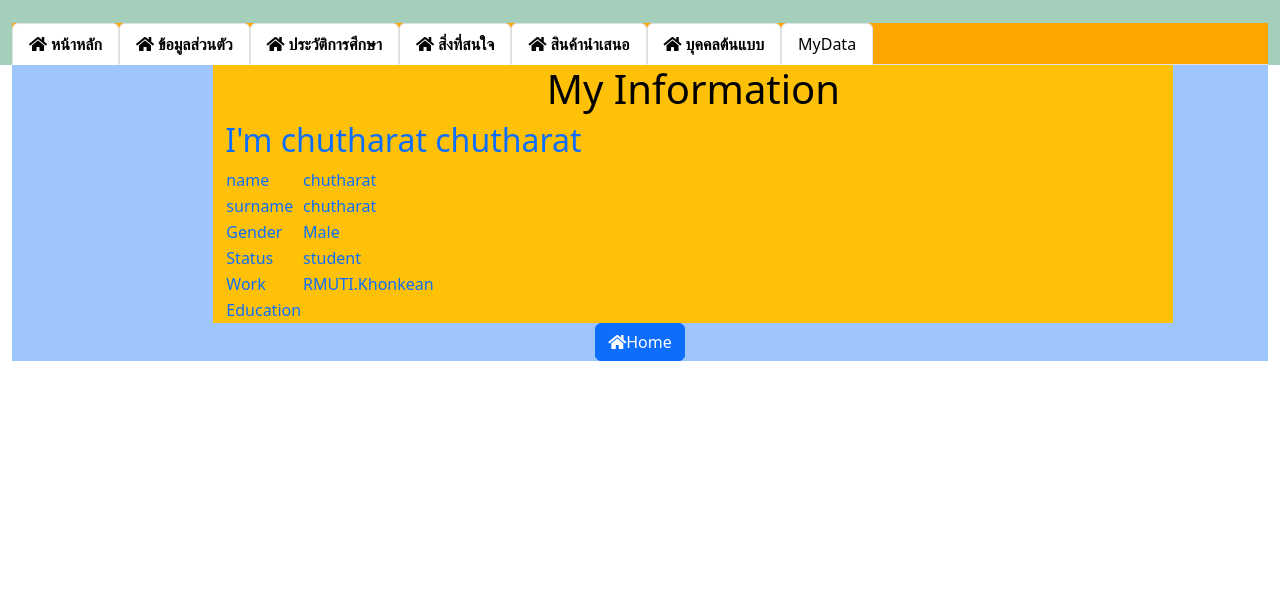
After one commit to chuthara742/DJproject445, a Django app: page /showMyData in a window 1280 px wide. The commit adds this page. Shown: the part 201-800 px from the top of the page. Run offline with Django 4.2, Linux system fonts and the light colour scheme; some libraries are stand-ins or nearby versions.

Commit message:
first commit 15 มค.66

```diff
--- a/DJproject445/settings.py
+++ b/DJproject445/settings.py
@@ -39,6 +39,7 @@ INSTALLED_APPS = [
     'django.contrib.messages',
     'django.contrib.staticfiles',
     'ProfileApp.apps.ProfileappConfig',
+
 
 ]
 
--- a/DJproject445/urls.py
+++ b/DJproject445/urls.py
@@ -34,6 +34,8 @@ urlpatterns = [
 
      path('header',views.header, name = "header"),
 
-    path('package',views.package, name = "package")
+    path('package',views.package, name = "package"),
+
+    path('showMyData',views.showMyData,name ="showMyData"),
 
 ]
--- a/DJproject445/views.py
+++ b/DJproject445/views.py
@@ -29,3 +29,14 @@ def header(request):
 
 def package(request):
     return render(request,'package.html')
+
+def showMyData(request):
+    name = "chutharat"
+    surname = "chutharat"
+    gender = "Male"
+    status = "student"
+    work = "RMUTI.Khonkean"
+    education = ""
+    return render(request,'showMyData.html',
+                  {'name':name,'surname':surname,'gender':gender,'status':status,'work':work,'education':education}
+                  )
--- a/templates/eduSTD.html
+++ b/templates/eduSTD.html
@@ -8,7 +8,7 @@
     <meta charset="UTF-8">
     <title>edu</title>
 </head>
-<body>
+<body><div align="center">
     <div class="row ">
         <div class="text-dark" style="background-color: #ffe69c">
 
@@ -35,6 +35,6 @@
 
         </div>
     </div>
-
+</div>
 </body>
 {% endblock %}
--- a/templates/header.html
+++ b/templates/header.html
@@ -10,12 +10,12 @@
     <title>Title</title>
 </head>
 <body>
-<div class="row">
+<div class="row" align="center">
     <div class="col-lg-2" style="background-color: #6f42c1">
         <img src="{% static 'images/fah.jpg' %}" class="rounded-square" width="150px" height="150px">
     </div>
     <div class="col-lg-10" style="background-color: #ffe69c">
-        <img src="{% static 'images/fah.jpg' %}" class="rounded-square">
+        <img src="{% static 'images/icon-2486501_960_720.png' %}" class="rounded-square"width="300" height="200">
     </div>
 </div>
 
--- a/templates/home.html
+++ b/templates/home.html
@@ -13,15 +13,15 @@
     <div class="text-dark" style="background-color: #9ec5fe ">
 
         <div class="row">
-            <h1 class="text-center display-1" style="background-color: pink" ><b>Welcome to my me</b></h1>
+            <h1 class="text-center display-1" style="background-color: pink" ><b>Welcome </b></h1>
             <p class="text-dark text-center" style="background-color: pink">
-                <marquee direction="left">ยินดีต้อนรับสู่เว็บไซต์</marquee>
+                <marquee direction="left">ยินดีต้อนรับสู่เว็บไซต์ของจุฑารัตน์</marquee>
             </p>
         </div>
 
     <br>
         <h1 class="text-center"  style="color:ivory" ><b>ประชาสัมพันธ์</b> </h1>
-        <img src="{%static "images/fah.jpg"%}" width="1000" height="700"class="mx-auto d-block img-fluid">
+        <img src="{%static "images/fd.jpg"%}" width="500" height="500"class="mx-auto d-block img-fluid">
         <br><br><br>
 
 
--- a/templates/manu.html
+++ b/templates/manu.html
@@ -8,9 +8,9 @@
 <body>
 <br>
 
-<ul class="nav nav-tabs" style="background-color: orange">
+<ul class="nav nav-tabs" style="background-color: orange" >
     <li class="nav-item">
-        <a class="nav-link active" href="/home"><i class="fa fa-home"> HOME</i> </a>
+        <a class="nav-link active" href="/home"><i class="fa fa-home"> หน้าหลัก</i> </a>
     </li>
 
     <li class="nav-item">
@@ -35,6 +35,10 @@
         <a class="nav-link active" href="/myidol"><i class="fa fa-home"> บุคคลต้นแบบ</i> </a>
     </li>
 
+    <li class="nav-item">
+        <a class="nav-link active" href={% url 'showMyData' %}<i class="fa fa-home"> MyData</i> </a>
+    </li>
+
 
     <li class="nav-item">
         <a class="nav-link disabled" href="/#"></a>
--- /dev/null
+++ b/templates/showMyData.html
@@ -0,0 +1,52 @@
+{% extends 'base.html' %}
+{% load static %}
+
+
+{% block content %}
+    <div class="row">
+    <div class="col-lg-2"></div>
+    <div class="col-lg-9 bg-warning">
+        <h1 class="text-center table-danger">My Information</h1>
+        <h2 class="table-danger text-primary">I'm {{ name }} {{ surname }}</h2>
+    <table>
+
+            <tr>
+                <td>name</td><td>{{ name }}</td>
+            </tr>
+
+            <tr>
+                <td>surname</td><td>{{ surname }}</td>
+            </tr>
+
+            <tr>
+                <td>Gender</td><td>{{ gender }}</td>
+            </tr>
+
+            <tr>
+                <td>Status</td><td>{{ status }}</td>
+            </tr>
+
+            <tr>
+                <td>Work</td><td>{{ work }}</td>
+            </tr>
+
+            <tr>
+                <td>Education</td><td>{{ education }}</td>
+            </tr>
+
+        </table>
+    </div>
+
+
+
+
+    </div>
+    <div class="text-center">
+    <a href="{% url 'home' %}" class="btn btn-primary">
+        <i class="fas fa-home"></i>Home
+    </a>
+    </div>
+
+
+
+{% endblock %}
```
Also changed, not shown: templates/infoSTD.html (+6 -8 lines), templates/myidol.html (+8 -3 lines), templates/package.html (+22 -0 lines).
